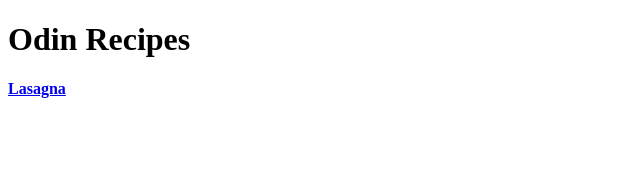
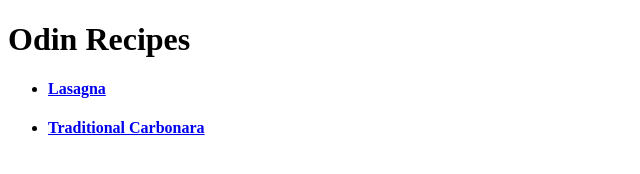
Before and after one commit to amichaelpalma/odin-recipes, a plain HTML site: page index.html in a window 1280 px wide. Shown: the whole page, without its empty margins (0-640 px from the left). Drawn offline with Linux system fonts and the light colour scheme.

Commit message:
Update on the index.html for readability

```diff
--- a/index.html
+++ b/index.html
@@ -9,7 +9,19 @@
 <body>
   <h1>Odin Recipes</h1>
 
-  <h4><a href="./recipes/lasagna.html">Lasagna</a></h4>
+  <ul>
+    <li>
+      <h4>
+        <a href="./recipes/lasagna.html">Lasagna</a>
+      </h4>
+    </li>
+
+    <li>
+      <h4>
+        <a href="./recipes/spaghetti_alla_carbonara_tradizionali.html">Traditional Carbonara</a>
+      </h4>
+    </li>
+  </ul>
 
 </body>
 </html>
```
